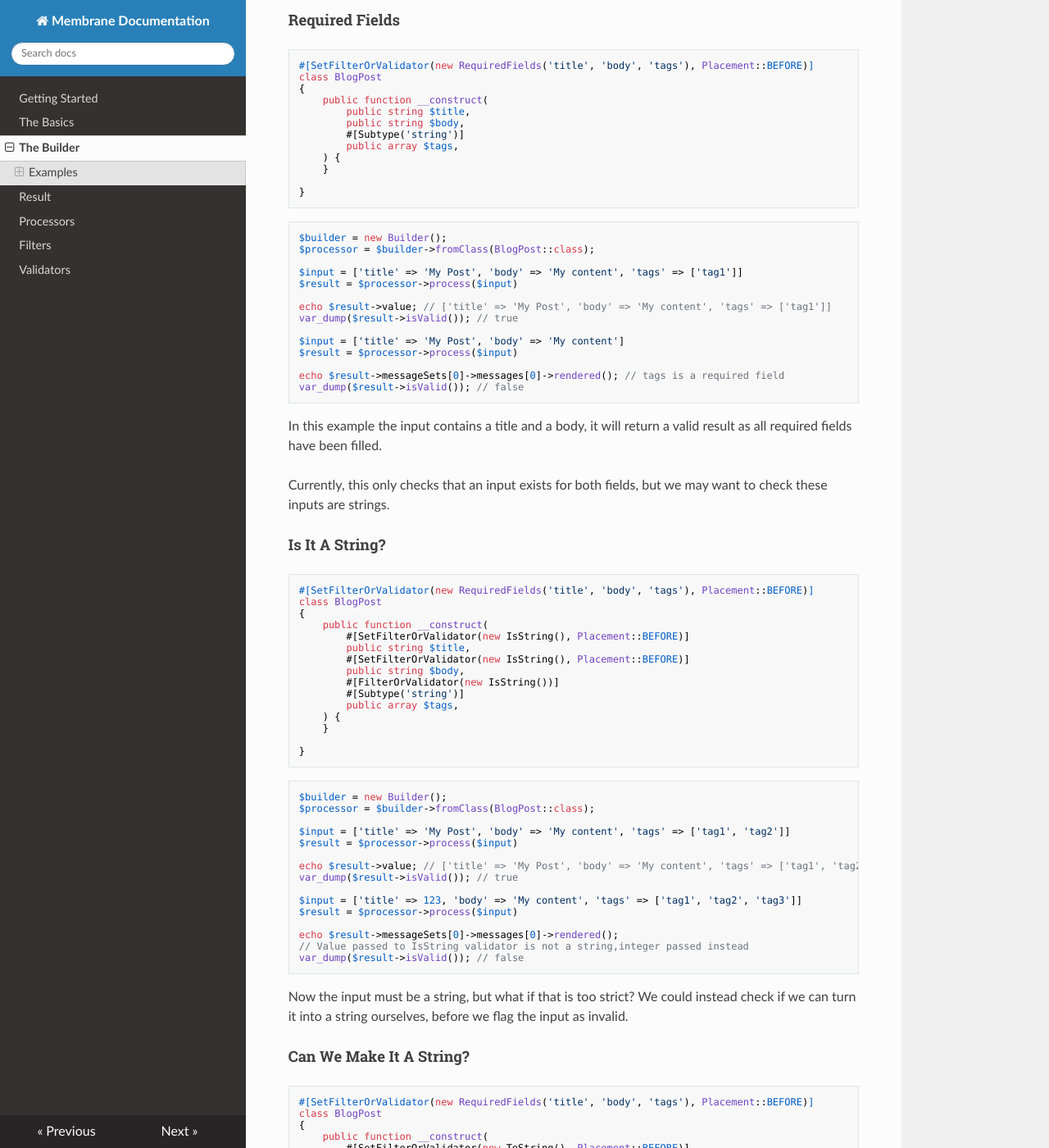
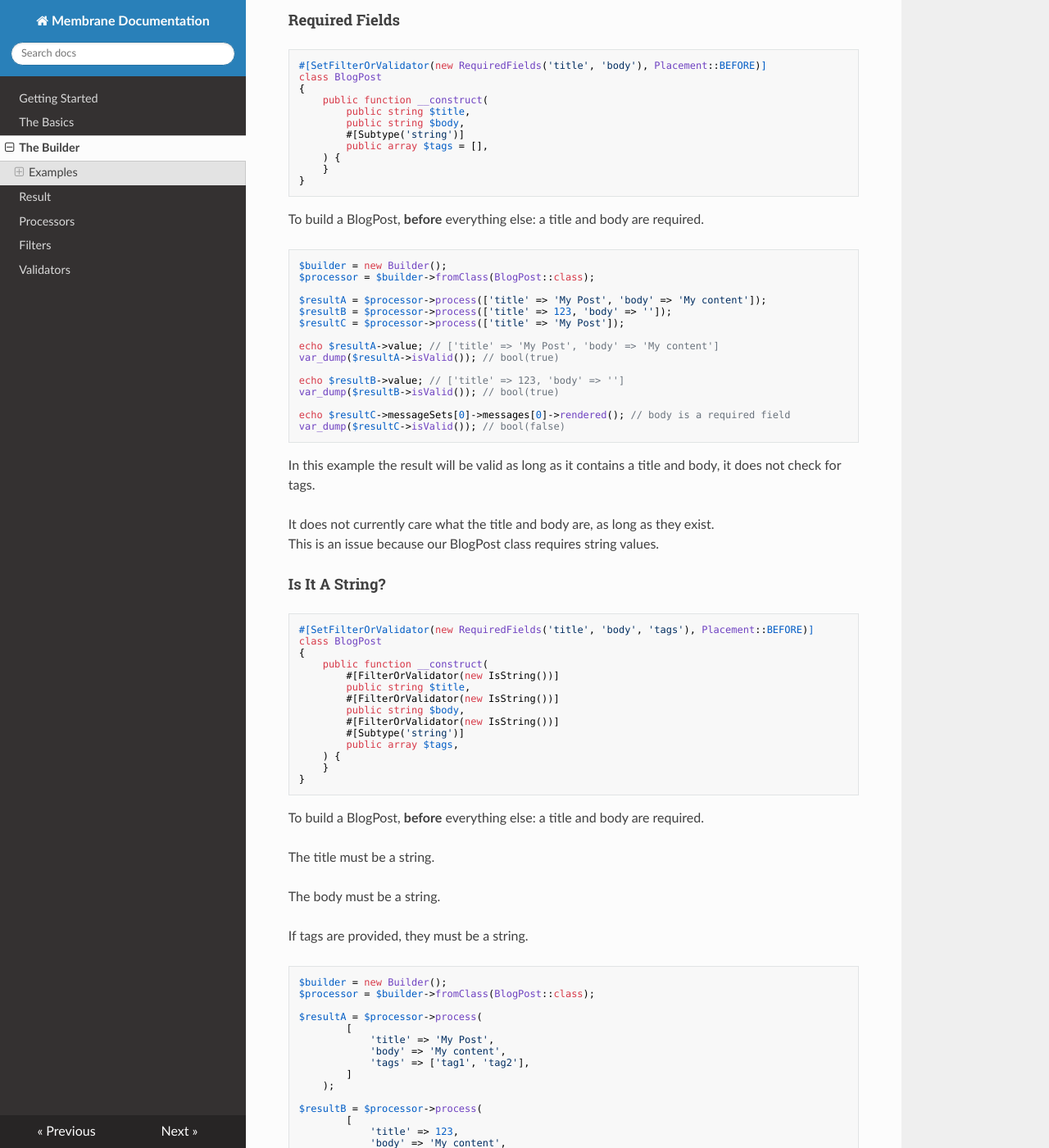
Before and after one commit to membrane-php/membrane-core, an MkDocs documentation site: the page built from docs/builder.md, in a window 1280 px wide and 1400 px high, scrolled down 446 px. Shown: the whole window at 82% size. Built offline with MkDocs 1.6.1, drawn with Linux system fonts in a browser that asks for light colours; nearby versions of some CDN libraries; some of the changed text lies outside the part shown.

Commit message:
docs builder example added

````diff
--- a/docs/builder.md
+++ b/docs/builder.md
@@ -10,45 +10,48 @@ it can create processors to your specification.
 
 ### Blog Post
 
-Use-Case: A user wishes to make a blog post. A blog post must contain a title and a body.
+Use-Case: A user wishes to make a blog post.
 
 #### Required Fields
 ```php
-#[SetFilterOrValidator(new RequiredFields('title', 'body', 'tags'), Placement::BEFORE)]
+#[SetFilterOrValidator(new RequiredFields('title', 'body'), Placement::BEFORE)]
 class BlogPost
 {
     public function __construct(
         public string $title,
         public string $body,
         #[Subtype('string')]
-        public array $tags,
+        public array $tags = [],
     ) {
     }
-
 }
 ```
+
+To build a BlogPost, **before** everything else: a title and body are required.
 
 ```php
 $builder = new Builder();
 $processor = $builder->fromClass(BlogPost::class);
 
-$input = ['title' => 'My Post', 'body' => 'My content', 'tags' => ['tag1']]
-$result = $processor->process($input)
+$resultA = $processor->process(['title' => 'My Post', 'body' => 'My content']);
+$resultB = $processor->process(['title' => 123, 'body' => '']);
+$resultC = $processor->process(['title' => 'My Post']);
 
-echo $result->value; // ['title' => 'My Post', 'body' => 'My content', 'tags' => ['tag1']]
-var_dump($result->isValid()); // true
+echo $resultA->value; // ['title' => 'My Post', 'body' => 'My content']
+var_dump($resultA->isValid()); // bool(true)
 
-$input = ['title' => 'My Post', 'body' => 'My content']
-$result = $processor->process($input)
+echo $resultB->value; // ['title' => 123, 'body' => '']
+var_dump($resultB->isValid()); // bool(true)
 
-echo $result->messageSets[0]->messages[0]->rendered(); // tags is a required field
-var_dump($result->isValid()); // false
+echo $resultC->messageSets[0]->messages[0]->rendered(); // body is a required field
+var_dump($resultC->isValid()); // bool(false)
 ```
 
-In this example the input contains a title and a body,
-it will return a valid result as all required fields have been filled.
+In this example the result will be valid as long as it contains a title and body,
+it does not check for tags.
 
-Currently, this only checks that an input exists for both fields, but we may want to check these inputs are strings.
+It does not currently care what the title and body are, as long as they exist.
+This is an issue because our BlogPost class requires string values.
 
 #### Is It A String?
 
@@ -57,39 +60,60 @@ Currently, this only checks that an input exists for both fields, but we may wan
 class BlogPost
 {
     public function __construct(
-        #[SetFilterOrValidator(new IsString(), Placement::BEFORE)]
+        #[FilterOrValidator(new IsString())]
         public string $title,
-        #[SetFilterOrValidator(new IsString(), Placement::BEFORE)]
+        #[FilterOrValidator(new IsString())]
         public string $body,
         #[FilterOrValidator(new IsString())]
         #[Subtype('string')]
         public array $tags,
     ) {
     }
-
 }
 ```
+
+To build a BlogPost, **before** everything else: a title and body are required.
+
+The title must be a string.
+
+The body must be a string.
+
+If tags are provided, they must be a string.
 
 ```php
 $builder = new Builder();
 $processor = $builder->fromClass(BlogPost::class);
 
-$input = ['title' => 'My Post', 'body' => 'My content', 'tags' => ['tag1', 'tag2']]
-$result = $processor->process($input)
+$resultA = $processor->process(
+        [
+            'title' => 'My Post',
+            'body' => 'My content',
+            'tags' => ['tag1', 'tag2'],
+        ]
+    );
 
-echo $result->value; // ['title' => 'My Post', 'body' => 'My content', 'tags' => ['tag1', 'tag2']]
-var_dump($result->isValid()); // true
+$resultB = $processor->process(
+        [
+            'title' => 123,
+            'body' => 'My content',
+            'tags' => ['tag1', 'tag2'],
+        ]
+    );
 
-$input = ['title' => 123, 'body' => 'My content', 'tags' => ['tag1', 'tag2', 'tag3']]
-$result = $processor->process($input)
+echo $resultA->value; // ['title' => 'My Post', 'body' => 'My content', 'tags' => ['tag1', 'tag2']]
+var_dump($resultA->isValid()); // bool(true)
 
-echo $result->messageSets[0]->messages[0]->rendered();
-// Value passed to IsString validator is not a string,integer passed instead
-var_dump($result->isValid()); // false
+echo $resultB->messageSets[0]->messages[0]->rendered();
+// Value passed to IsString validator is not a string, integer passed instead
+var_dump($resultB->isValid()); // bool(false)
 ```
 
-Now the input must be a string, but what if that is too strict?
-We could instead check if we can turn it into a string ourselves, before we flag the input as invalid.
+Now the input must be a string,
+we can safely assume our valid result contains data which can create a BlogPost object.
+
+But is that too strict?
+
+If we use a filter instead, we can try to change the data. We could check if we can turn it into a string ourselves, before we flag the input as invalid.
 
 #### Can We Make It A String?
 
@@ -98,42 +122,56 @@ We could instead check if we can turn it into a string ourselves, before we flag
 class BlogPost
 {
     public function __construct(
-        #[SetFilterOrValidator(new ToString(), Placement::BEFORE)]
+        #[FilterOrValidator(new ToString())]
         public string $title,
-        #[SetFilterOrValidator(new ToString(), Placement::BEFORE)]
+        #[FilterOrValidator(new ToString())]
         public string $body,
         #[FilterOrValidator(new ToString())]
         #[Subtype('string')]
         public array $tags,
     ) {
     }
-
 }
 ```
+
+To build a BlogPost, **before** everything else: a title and body are required.
+
+The title must be convertable to a string.
+
+The body must be convertable to a string.
+
+If tags are provided, they must be convertable to a string.
 
 ```php
 $builder = new Builder();
 $processor = $builder->fromClass(BlogPost::class);
 
-$input = ['title' => 123, 'body' => 'My content', 'tags' => ['tag1', 'tag2', 'tag3', 'tag4', 'tag5', 'tag6', 'tag7']]
-$result = $processor->process($input)
+$resultA = $processor->process(
+        [
+            'title' => 123,
+            'body' => 'My content',
+            'tags' => ['tag1', 'tag2', 'tag3', 'tag4', 'tag5', 'tag6', 'tag7'],
+        ]
+    );
 
-echo $result->value;
+$resultB = $processor->process(
+        [
+            'title' => [1, 2, 3],
+            'body' => 'My content',
+            'tags' => ['tag1', 'tag2', 'tag3', 'tag4', 'tag5', 'tag6', 'tag7']],
+        ]
+    );
+
+echo $resultA->value;
 // ['title' => '123', 'body' => 'My content', 'tags' => ['tag1', 'tag2', 'tag3', 'tag4', 'tag5', 'tag6', 'tag7']]
-var_dump($result->isValid()); // true
+var_dump($resultA->isValid()); // bool(true)
 
-$input = [
-    'title' => [1, 2, 3],
-    'body' => 'My content',
-    'tags' => ['tag1', 'tag2', 'tag3', 'tag4', 'tag5', 'tag6', 'tag7']]
-$result = $processor->process($input)
-
-echo $result->messageSets[0]->messages[0]->rendered();
+echo $resultB->messageSets[0]->messages[0]->rendered();
 // ToString filter only accepts objects, null or scalar values, array given
-var_dump($result->isValid()); // false
+var_dump($resultB->isValid()); // bool(false)
 ```
 
-Brilliant! It's a bit more flexible now but our users are starting to get a bit tag-happy here.
+Brilliant! It's a bit more flexible now but our users are getting a bit tag-happy.
 It would be nice to make sure they stick to 5 tags or fewer.
 
 #### Maximum Number Of Tags
@@ -143,9 +181,9 @@ It would be nice to make sure they stick to 5 tags or fewer.
 class BlogPost
 {
     public function __construct(
-        #[SetFilterOrValidator(new ToString(), Placement::BEFORE)]
+        #[FilterOrValidator(new ToString())]
         public string $title,
-        #[SetFilterOrValidator(new ToString(), Placement::BEFORE)]
+        #[FilterOrValidator(new ToString())]
         public string $body,
         #[SetFilterOrValidator(new Count(0, 5), Placement::BEFORE)]
         #[FilterOrValidator(new ToString())]
@@ -156,40 +194,59 @@ class BlogPost
 }
 ```
 
+To build a BlogPost, **before** everything else: a title and body are required.
+
+The title must be convertable to a string.
+
+The body must be convertable to a string.
+
+If tags are provided, they must be convertable to a string but
+**before** that it will check the number of tags does not exceed 5.
+
 ```php
 $builder = new Builder();
 $processor = $builder->fromClass(BlogPost::class);
 
-$input = ['title' => 'TITLE IN UPPER CASE', 'body' => 'My content', 'tags' => ['tag1', 'tag2', 'tag3', 'tag4']]
-$result = $processor->process($input)
+$resultA = $processor->process(
+        [
+            'title' => '',
+            'body' => 'My content',
+            'tags' => ['tag1', 'tag2', 'tag3', 'tag4'],
+        ]
+    );
 
-echo $result->value;
-// ['title' => 'title in lower case', 'body' => 'My content', 'tags' => ['tag1', 'tag2', 'tag3', 'tag4']]
-var_dump($result->isValid()); // true
+$resultB = $processor->process(
+        [
+            'title' => 'TITLE WRITTEN ENTIRELY IN UPPER CASE AND UNNECESSARILY LONG',
+            'body' => 'My content',
+            'tags' => ['tag1', 'tag2', 'tag3', 'tag4', 'tag5', 'tag6', 'tag7']],
+        ]
+    );
 
-$input = [
-    'title' => '',
-    'body' => 'My content',
-    'tags' => ['tag1', 'tag2', 'tag3', 'tag4', 'tag5', 'tag6', 'tag7']]
-$result = $processor->process($input)
+echo $resultA->value;
+// ['title' => '', 'body' => 'My content', 'tags' => ['tag1', 'tag2', 'tag3', 'tag4']]
+var_dump($resultA->isValid()); // bool(true)
 
-echo $result->messageSets[0]->messages[0]->rendered();
+echo $resultB->messageSets[0]->messages[0]->rendered();
 // Array is expected have a maximum of 5 values
-var_dump($result->isValid()); // false
+var_dump($resultB->isValid()); // bool(false)
 ```
 
 Okay that should keep those tags under control, but what is going on with these titles?
-We're going to need some more structure.
+We're going to need some structure.
+
+#### Regex and Max Length
 
 ```php
 #[SetFilterOrValidator(new RequiredFields('title', 'body', 'tags'), Placement::BEFORE)]
 class BlogPost
 {
     public function __construct(
-        #[SetFilterOrValidator(new ToString(), Placement::BEFORE)]
-        #[SetFilterOrValidator(new Regex('^([A-Z][a-z]*\s){1,10}$'), Placement::AFTER)]
+        #[FilterOrValidator(new ToString())]
+        #[FilterOrValidator(new Length(5, 50))]
+        #[FilterOrValidator(new Regex('^([A-Z][a-z]*\s){1,10}$'))]
         public string $title,
-        #[SetFilterOrValidator(new ToString(), Placement::BEFORE)]
+        #[FilterOrValidator(new ToString())]
         public string $body,
         #[SetFilterOrValidator(new Count(0, 5), Placement::BEFORE)]
         #[FilterOrValidator(new ToString())]
@@ -200,27 +257,173 @@ class BlogPost
 }
 ```
 
+To build a BlogPost, **before** everything else: a title and body are required.
+
+The title must be convertable to a string, between 5-50 characters and match the regular expression provided.
+
+The body must be convertable to a string.
+
+If tags are provided, they must be convertable to a string but
+**before** that it will check the number of tags does not exceed 5.
+
 ```php
 $builder = new Builder();
 $processor = $builder->fromClass(BlogPost::class);
 
-$input = ['title' => 'Title With Proper Capitalization', 'body' => 'My content', 'tags' => ['tag1', 'tag2', 'tag3', 'tag4']]
-$result = $processor->process($input)
+$resultA = $processor->process(
+        [
+            'title' => 'Title With Proper Capitalization',
+            'body' => 'My content',
+            'tags' => ['tag1', 'tag2', 'tag3', 'tag4'],
+        ]
+    );
 
-echo $result->value;
+$resultB = $processor->process(
+        [
+            'title' => 'TITLE WRITTEN ENTIRELY IN UPPER CASE AND UNNECESSARILY LONG',
+            'body' => 'My content',
+            'tags' => ['tag1', 'tag2', 'tag3', 'tag4', 'tag5', 'tag6', 'tag7']],
+        ]
+    );
+
+echo $resultA->value;
 // ['title' => 'Title With Proper Capitalization', 'body' => 'My content', 'tags' => ['tag1', 'tag2', 'tag3', 'tag4']]
-var_dump($result->isValid()); // true
+var_dump($resultA->isValid()); // bool(true)
 
-$input = [
-    'title' => '',
-    'body' => 'My content',
-    'tags' => ['tag1', 'tag2', 'tag3', 'tag4', 'tag5', 'tag6', 'tag7']]
-$result = $processor->process($input)
-
-echo $result->messageSets[0]->messages[0]->rendered();
-// String does not match the required pattern ^([A-Z][a-z]*\s){1,10}$
-var_dump($result->isValid()); // false
+echo $resultB->messageSets[0]->messages[0]->rendered();
+// String is expected to be a maximum of 50 characters
+var_dump($resultB->isValid()); // bool(false)
 ```
 
-Perfect, now our titles have proper capitilization and must be between 1 and 10 words.
-But there's no limit on the number of characters yet, our title could use a character limit.
+Perfect, now our titles have proper capitalization and must be between 1 and 10 words thanks to the Regex Validator.
+They must also be 5-50 characters long thanks to Length Filter.
+
+However, we only got the error for the Length Validator since that applied first.
+It would be better if we could find out all the errors at once.
+
+```php
+#[SetFilterOrValidator(new RequiredFields('title', 'body', 'tags'), Placement::BEFORE)]
+class BlogPost
+{
+    public function __construct(
+        #[FilterOrValidator(new ToString())]
+        #[FilterOrValidator(new AllOf(new Length(5,50), new Regex('^([A-Z][a-z]*\s){1,10}$')))]
+        public string $title,
+        #[FilterOrValidator(new ToString())]
+        public string $body,
+        #[SetFilterOrValidator(new Count(0, 5), Placement::BEFORE)]
+        #[FilterOrValidator(new ToString())]
+        #[Subtype('string')]
+        public array $tags,
+    ) {
+    }
+}
+```
+
+To build a BlogPost, **before** everything else: a title and body are required.
+
+The title must be convertable to a string and **all of the following:**
+
+* between 5-50 characters
+* match the regular expression provided
+
+The body must be convertable to a string.
+
+If tags are provided, they must be convertable to a string but
+**before** that it will check the number of tags does not exceed 5.
+
+
+```php
+$builder = new Builder();
+$processor = $builder->fromClass(BlogPost::class);
+
+$resultA = $processor->process(
+        [
+            'title' => 'Title With Proper Capitalization',
+            'body' => 'My content',
+            'tags' => ['tag1', 'tag2', 'tag3', 'tag4'],
+        ]
+    );
+
+$resultB = $processor->process(
+        [
+            'title' => 'TITLE WRITTEN ENTIRELY IN UPPER CASE AND UNNECESSARILY LONG',
+            'body' => 'My content',
+            'tags' => ['tag1', 'tag2', 'tag3', 'tag4', 'tag5', 'tag6', 'tag7']],
+        ]
+    );
+
+echo $resultA->value;
+// ['title' => 'Title With Proper Capitalization', 'body' => 'My content', 'tags' => ['tag1', 'tag2', 'tag3', 'tag4']]
+var_dump($resultA->isValid()); // bool(true)
+
+echo $resultB->messageSets[0]->messages[0]->rendered();
+// String is expected to be a maximum of 50 characters
+echo $resultB->messageSets[0]->messages[1]->rendered();
+// String does not match the required pattern ^([A-Z][a-z]*\s){1,10}$
+var_dump($resultB->isValid()); // bool(false)
+```
+
+Brilliant, now if a user makes an error with their title,
+we can provide them all the detail they need to fix it immediately.
+
+Finally, once we're happy with the input, we'll want to create our BlogPost data object.
+
+#### Build Your Blog Post From Named Arguments
+
+```php
+#[SetFilterOrValidator(new RequiredFields('title', 'body', 'tags'), Placement::BEFORE)]
+#[SetFilterOrValidator(new WithNamedArguments(BlogPost::class), Placement::AFTER)]
+class BlogPost
+{
+    public function __construct(
+        #[FilterOrValidator(new ToString())]
+        #[FilterOrValidator(new AllOf(new Length(5,50), new Regex('^([A-Z][a-z]*\s){1,10}$')))]
+        public string $title,
+        #[FilterOrValidator(new ToString())]
+        public string $body,
+        #[SetFilterOrValidator(new Count(0, 5), Placement::BEFORE)]
+        #[FilterOrValidator(new ToString())]
+        #[Subtype('string')]
+        public array $tags,
+    ) {
+    }
+}
+```
+
+To build a BlogPost, **before** everything else: a title and body are required.
+
+The title must be convertable to a string and **all of the following:**
+
+* between 5-50 characters
+* match the regular expression provided
+
+The body must be convertable to a string.
+
+If tags are provided, they must be convertable to a string but
+**before** that it will check the number of tags does not exceed 5.
+
+**After** everything else: build a BlogPost from named arguments.
+
+```php
+$builder = new Builder();
+$processor = $builder->fromClass(BlogPost::class);
+
+$result = $processor->process(
+        [
+            'title' => 'Title With Proper Capitalization',
+            'body' => 'My content',
+            'tags' => ['tag1', 'tag2', 'tag3', 'tag4'],
+        ]
+    );
+
+$blogPost = null;
+
+if($result->isValid()) {
+    $blogPost = $result->value;
+}
+
+echo $blogPost?->title; // Title With Proper Capitalization
+echo $blogPost?->body; // My content
+echo $blogPost?->tags; // ['tag1', 'tag2', 'tag3', 'tag4']
+```
````
